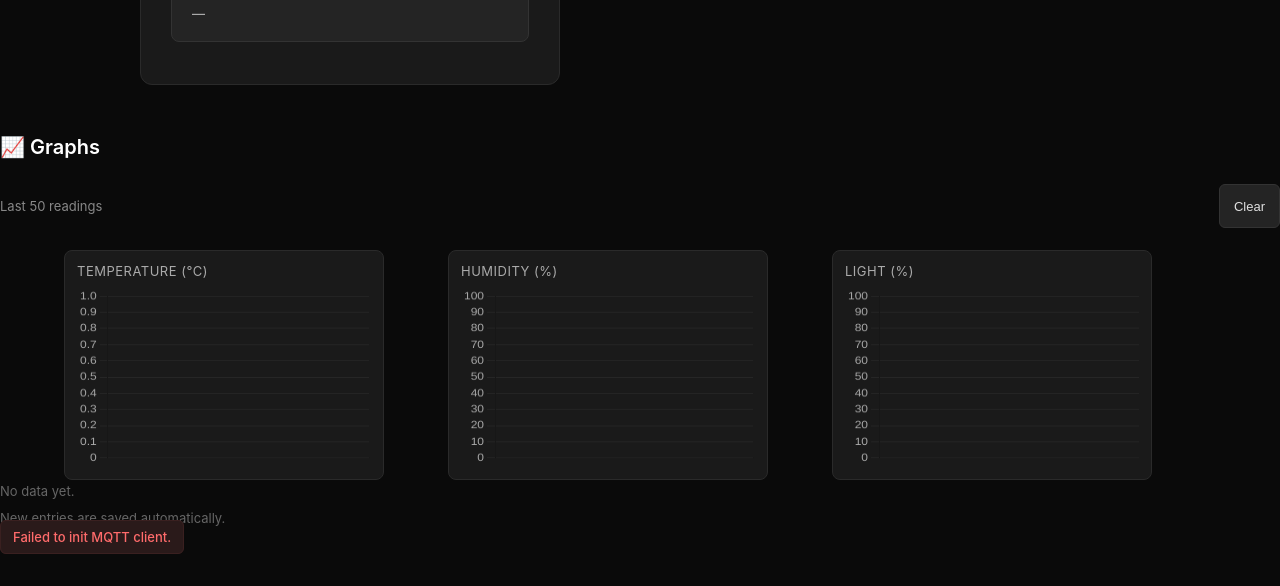
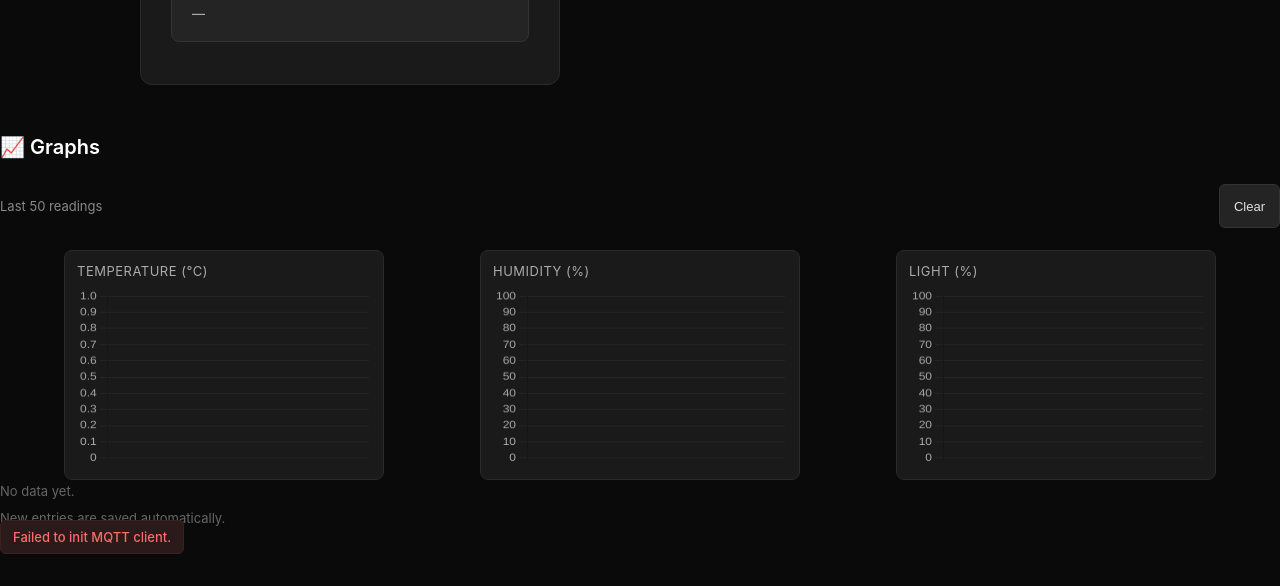
Before and after one commit to himavarshithreddy/IoT, a plain HTML site: page siddu.html in a window 1280 px wide. Shown: the part 649-1235 px from the top of the page. Drawn offline with nearby package versions, Linux system fonts and the light colour scheme.

Commit message:
Update siddu.html

```diff
--- a/siddu.html
+++ b/siddu.html
@@ -393,7 +393,7 @@
 
     .charts-grid {
       display: grid;
-      grid-template-columns: 5% 25% 5% 25% 5% 25% 5%;
+      grid-template-columns: 5% 25% 7.5% 25% 7.5% 25% 5%;
       gap: 0;
     }
     .charts-grid .chart-card:nth-child(1) { grid-column: 2; }
```
